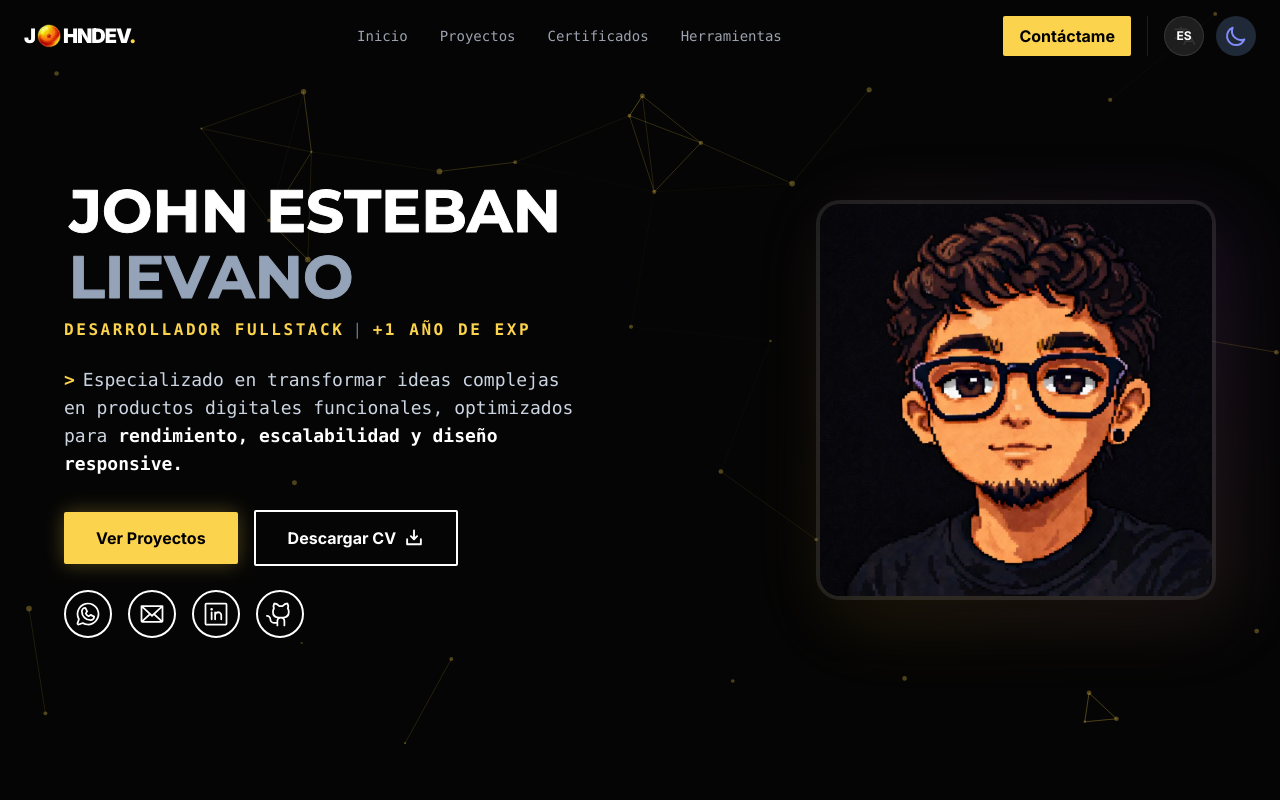
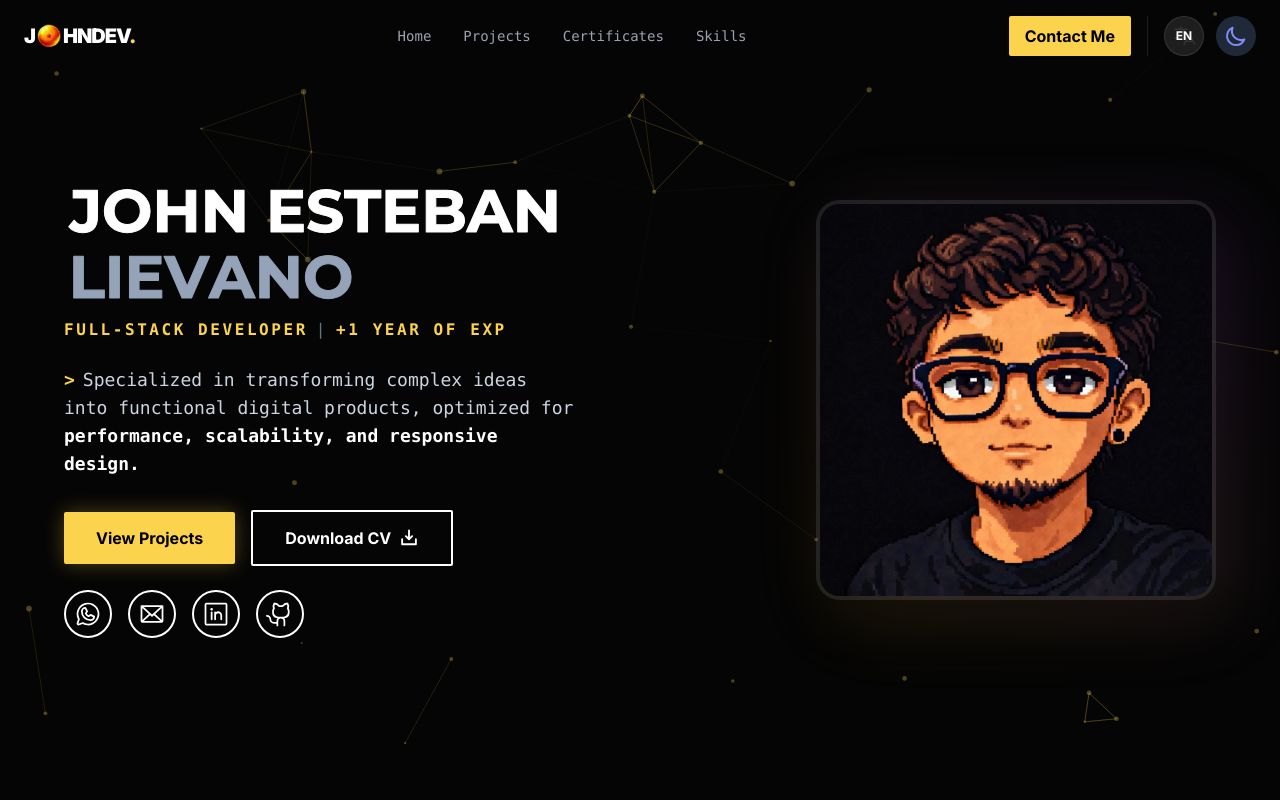
Before and after one commit to johnlievano/portfolio-john, a React (Vite) app: page / in a window 1280 px wide. Shown: the top 800 px of the page. Built offline with nearby package versions, Linux system fonts and the light colour scheme.

Commit message:
Autodeteccion de idioma en navegadores

```diff
--- a/src/i18n.ts
+++ b/src/i18n.ts
@@ -216,8 +216,12 @@ i18n
   .use(initReactI18next)
   .init({
     resources,
-    lng: "es",
+    supportedLngs: ["es", "en"],
     fallbackLng: "es",
+    detection: {
+      order: ["localStorage", "navigator"],
+      caches: ["localStorage"],
+    },
     interpolation: {
       escapeValue: false,
     },
--- a/src/sections/Hero.tsx
+++ b/src/sections/Hero.tsx
@@ -22,7 +22,6 @@ const TypewriterDescription = ({
   const [typedText, setTypedText] = useState("");
 
   useEffect(() => {
-    // 1. Reinicia el texto inmediatamente al cambiar el idioma
     setTypedText("");
 
     let timeoutId: ReturnType<typeof setTimeout>;
@@ -42,7 +41,6 @@ const TypewriterDescription = ({
       }, 25);
     }, 1800);
 
-    // 2. Limpia de forma estricta TANTO el timeout COMO el interval activo
     return () => {
       clearTimeout(timeoutId);
       if (intervalId) clearInterval(intervalId);
@@ -66,13 +64,12 @@ const TypewriterDescription = ({
 
 export const Home = () => {
   const { t, i18n } = useTranslation();
-  // Mantenemos solo showText en true constante (sin estados ni useEffects innecesarios)
   const showText = true;
 
   const currentLang = i18n.language || "es";
 
   const cvFileUrl = currentLang.startsWith("en")
-    ? "/CV John Esteban Liévano-en.pdf"
+    ? "/CV_John_Esteban_Lievano-en.pdf"
     : "/CV_John_Esteban_Lievano.pdf";
 
   const handleDownload = (e: React.MouseEvent<HTMLAnchorElement>) => {
@@ -108,17 +105,8 @@ export const Home = () => {
       id="inicio"
       className="relative flex items-center justify-center min-h-screen px-6 overflow-hidden bg-transparent pt-20 md:pt-0"
     >
-      <div
-        className="
-        relative z-10
-        grid
-        max-w-6xl
-        w-full
-        gap-6
-        md:grid-cols-2
-        items-center
-      "
-      >
+      <div className="relative z-10 grid max-w-6xl w-full gap-6 md:grid-cols-2 items-center">
+
         {/* COLUMNA 1: TEXTO */}
         {showText && (
           <motion.div
@@ -134,7 +122,6 @@ export const Home = () => {
             >
               <span className="sr-only">John Liévano | John Esteban Liévano Méndez</span>
 
-              {/* Renderizado visual animado (ignorado por robots para evitar duplicados) */}
               <span aria-hidden="true" className="w-fit h-[1.1em] text-slate-900 dark:text-white relative -ml-1.5 md:-ml-2">
                 <StrokeText
                   text="JOHN ESTEBAN"
@@ -156,7 +143,7 @@ export const Home = () => {
 
               <span aria-hidden="true" className="w-fit h-[1.1em] text-slate-500 dark:text-slate-400 relative -ml-1.5 md:-ml-2">
                 <StrokeText
-                  text={t("hero.name_last", "LIEVANO")}
+                  text={t("hero.name_last", "LIÉVANO")}
                   strokeColor="currentColor"
                   fillColor="currentColor"
                   strokeWidth={1}
```
Also changed, not shown: 1 other file (tests, documents, lock files or other folders).
